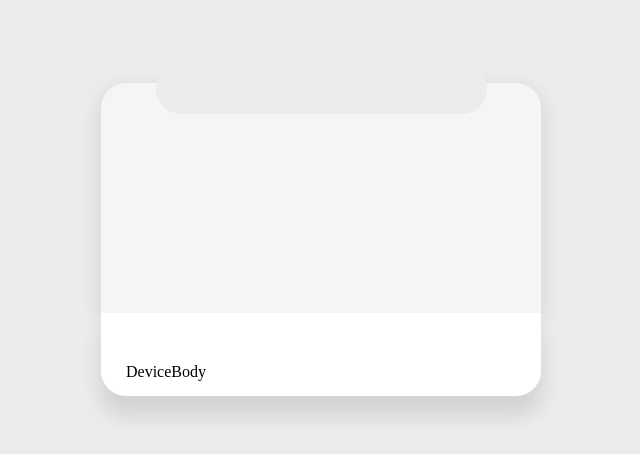
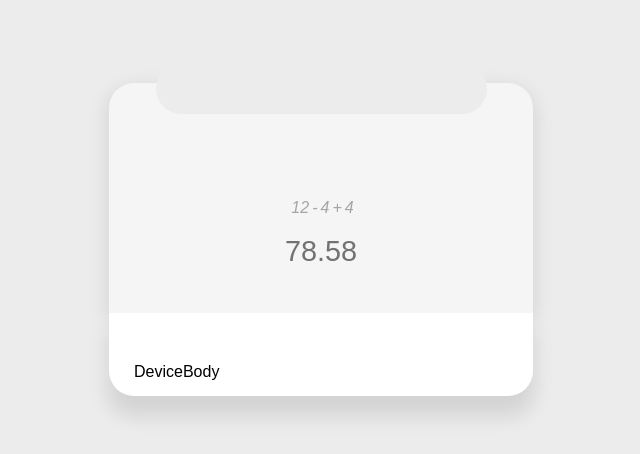
Before and after one commit to earlhansg/calculator-app, a React (Create React App) app: page / in a window 1280 px wide. Shown: the top 454 px of the page, without its empty margins (319-959 px from the left). Built offline with nearby package versions, Linux system fonts and the light colour scheme.

Commit message:
T1-The content of the header device has been augmented, specifically focusing on numbers for equations and the total solution.

```diff
--- a/src/components/calculator/DeviceHeader.js
+++ b/src/components/calculator/DeviceHeader.js
@@ -2,5 +2,20 @@ import React from "react";
 import style from "./device.module.css";
 
 export const DeviceHeader = () => {
-  return <div className={style.header}></div>;
+  return (
+    <div className={style.header}>
+      <div className={style.numberContainer}>
+        <div className={style.inputs}>
+          <span>12</span>
+          <span>-</span>
+          <span>4</span>
+          <span>+</span>
+          <span>4</span>
+        </div>
+        <div className={style.totals}>
+          <span>78.58</span>
+        </div>
+      </div>
+    </div>
+  );
 };
--- a/src/components/calculator/device.module.css
+++ b/src/components/calculator/device.module.css
@@ -1,29 +1,32 @@
 .container {
-  width: 440px;
+  width: 424px;
   margin-top: 25px;
+  font-family: Arial, Helvetica, sans-serif;
 }
 
 .upperbar {
   height: 50px;
   display: flex;
   justify-content: center;
-  align-items:flex-end;
+  align-items: flex-end;
 }
 
 .upperbar > span {
   background-color: #ececec;
-    padding: 25px;
-    border-radius: 25px;
-    width: 281px;
-    margin-bottom: -31px;
+  padding: 25px;
+  border-radius: 25px;
+  width: 281px;
+  margin-bottom: -31px;
 }
-
 
 .header {
   background-color: #f5f5f5;
   height: 230px;
   border-radius: 25px 25px 0 0;
-  box-shadow: 0 6px 19px 2px rgba(0, 0, 0, 0.1)
+  box-shadow: 0 6px 19px 2px rgba(0, 0, 0, 0.1);
+  display: flex;
+  justify-content: center;
+  align-items: center;
 }
 
 .body {
@@ -32,3 +35,30 @@
   border-radius: 0 0 25px 25px;
   box-shadow: 0 19px 19px 2px rgba(0, 0, 0, 0.1);
 }
+
+.numberContainer {
+  margin-top: 70px;
+}
+
+.inputs {
+  display: flex;
+  justify-content: center;
+}
+
+.inputs > span {
+  margin-left: 3px;
+  font-size: 1em;
+  font-style: italic;
+  color: #a5a5a5;
+}
+
+.totals {
+  display: flex;
+  justify-content: center;
+  margin-top: 18px;
+}
+
+.totals > span {
+  font-size: 1.8em;
+  color: #727272;
+}
```
